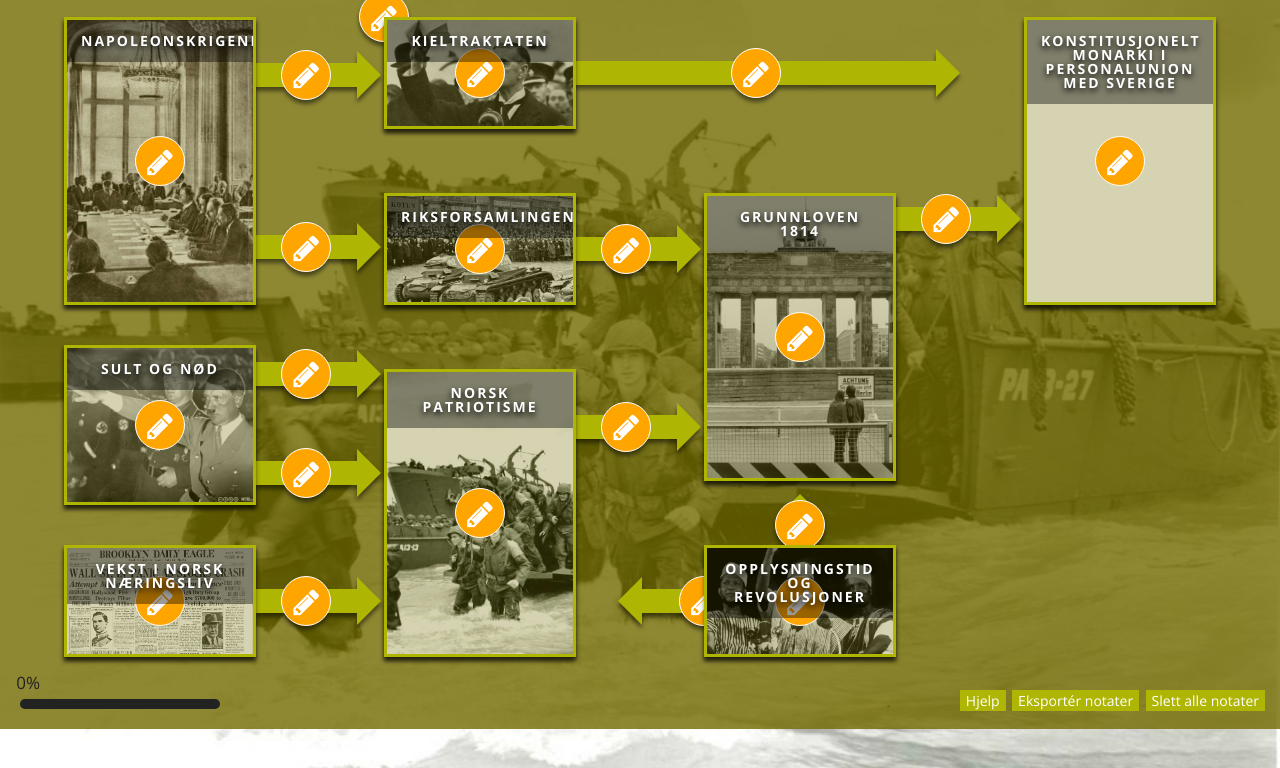
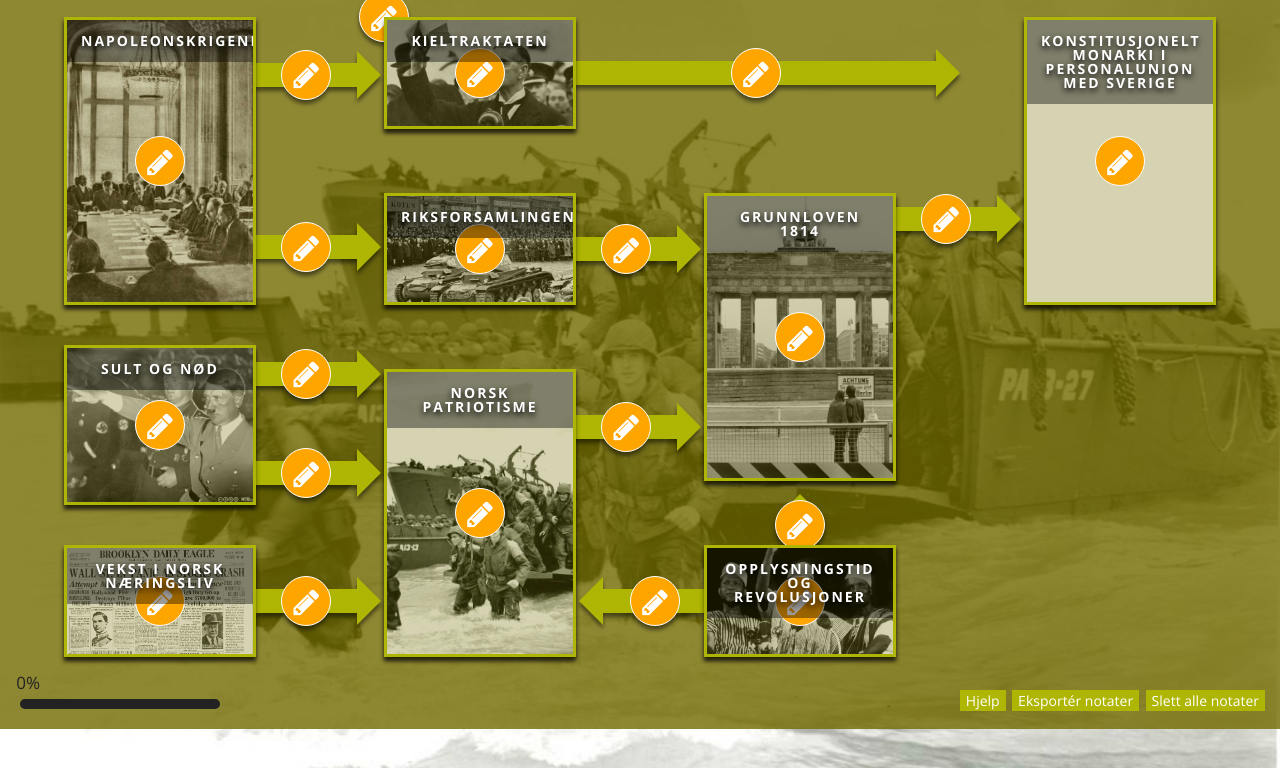
Before and after one commit to hoie/NDLA_historie_8, a website: page index.html in a window 1280 px wide. Shown: the part 71-839 px from the top of the page. Drawn offline with nearby package versions, Linux system fonts and the light colour scheme; files that its build step writes are made by us from their sources; files whose address does not match are found by name.

Commit message:
Tilpasset venstre-lenker. Må også oppdateres i andre tankekart.

```diff
--- a/scss/_links.scss
+++ b/scss/_links.scss
@@ -28,8 +28,20 @@
 	top: 50%;
 
 	&.left {
-		left: -20%;
+		margin-left: $link-size;
+		left: -65%;
+		@media (max-width: $small-screen) {
+			margin-left: $link-size-small;
+		}
 	}
+	&.left .edit {
+		left: 15%;
+		@media (max-width: $small-screen) {
+			// margin-left: $link-size-small;
+			left: 30%;
+		}
+	}
+
 
 	&.double {
 		margin-left: $link-size;
```
